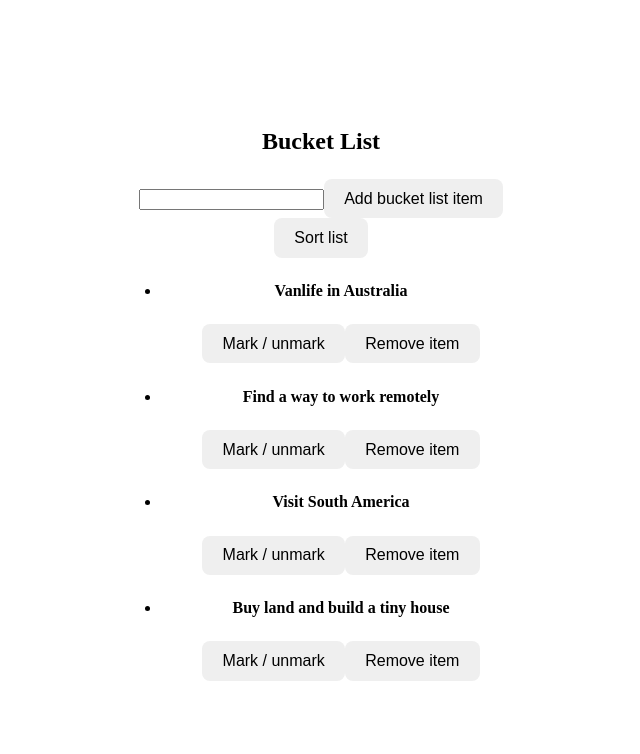
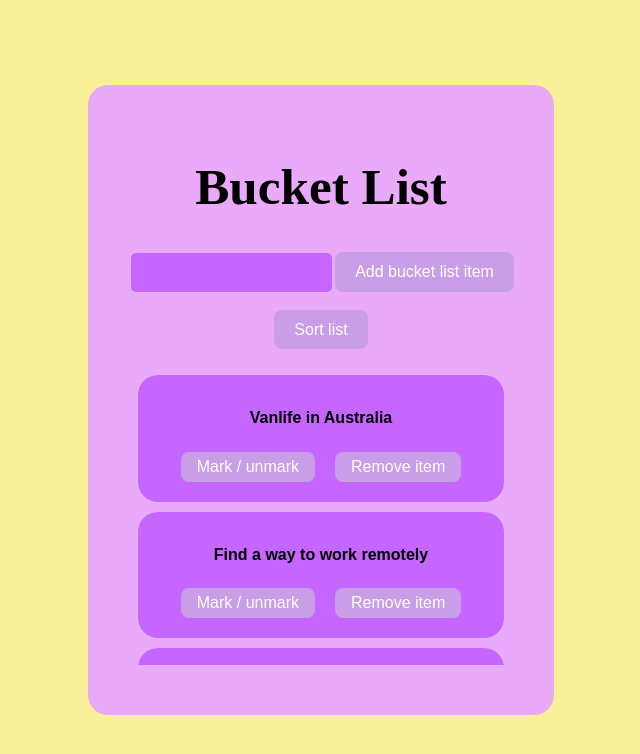
Before and after one commit to Medieinstitutet/the-todos-jennikaelisson, a React (Vite) app: page / in a window 1280 px wide. Shown: the top 754 px of the page, without its empty margins (319-959 px from the left). Built offline with nearby package versions, Linux system fonts and the light colour scheme.

Commit message:
import css

```diff
--- a/src/components/BucketList.tsx
+++ b/src/components/BucketList.tsx
@@ -3,6 +3,9 @@ import { BucketItem } from "../models/BucketItem";
 import { RemoveBucketItem } from "./RemoveBucketItem";
 import { ToDoForm } from "./ToDoForm";
 import { PresentTasks } from "./PresentTasks";
+import "../bucketlist.css"
+
+
 
 export const BucketList = () => {
   const [tasks, setTasks] = useState<BucketItem[]>(
@@ -51,8 +54,8 @@ export const BucketList = () => {
   localStorage.setItem("task", JSON.stringify(tasks));
 
   return (
-    <>
-      <h2>Bucket List</h2>
+    <div id="container">
+      <h1>Bucket List</h1>
       <ToDoForm addNewItem={addToList} />
       <button onClick={handleSort}>Sort list</button>
       <ul>
@@ -67,6 +70,6 @@ export const BucketList = () => {
           );
         })}
       </ul>
-    </>
+    </div>
   );
 };
```
